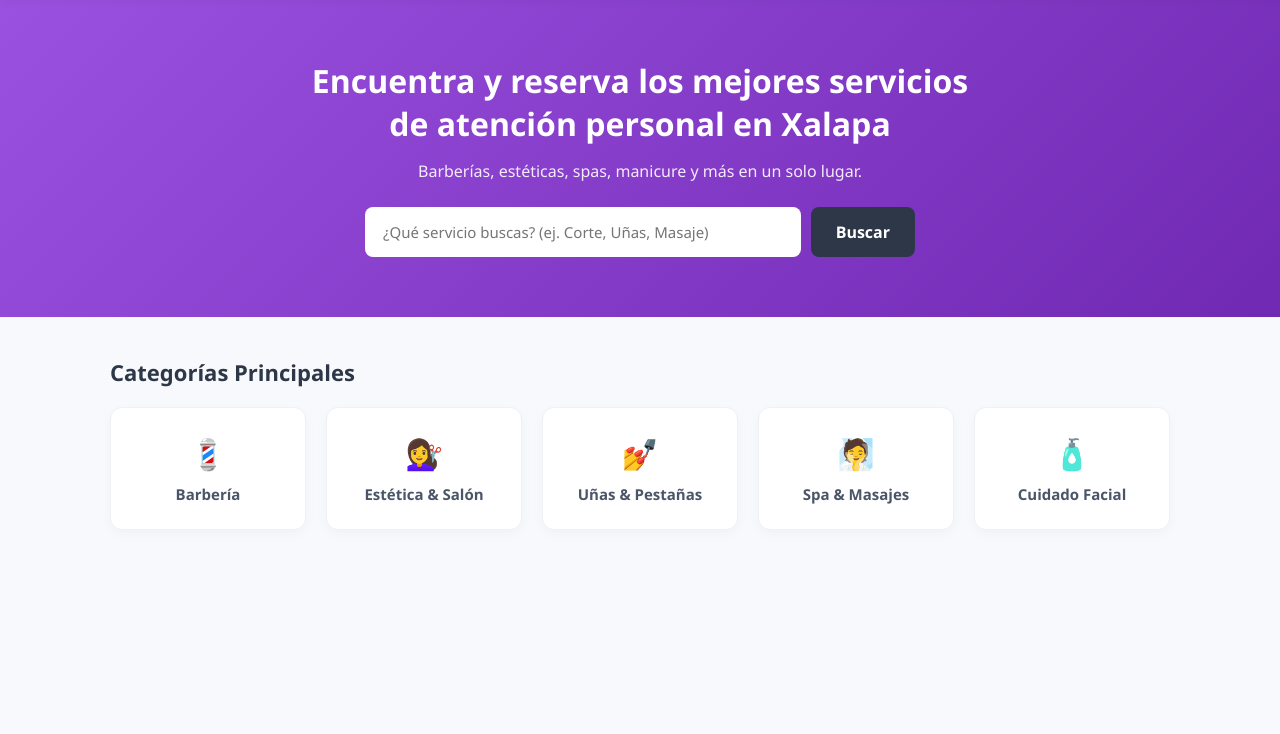
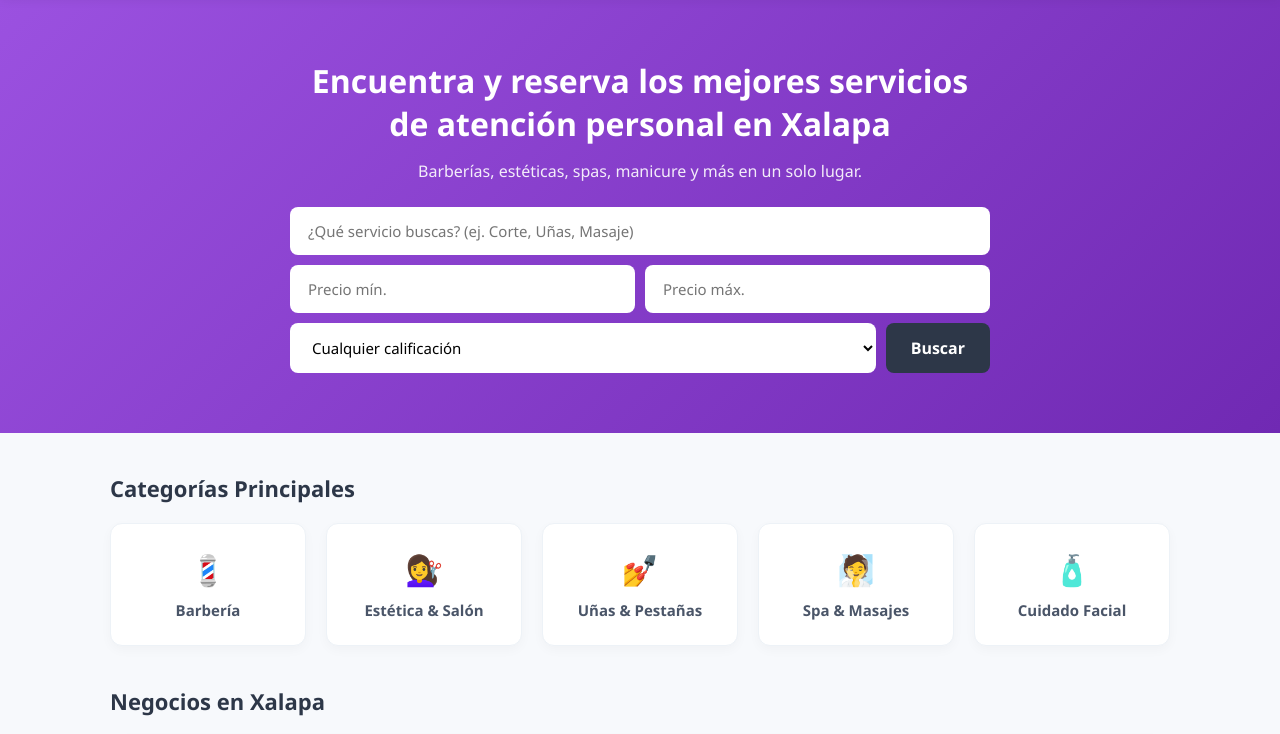
Before and after one commit to flavio117234-cyber/bienestar_belleza, a PHP site: page / in a window 1280 px wide. Shown: the part 68-802 px from the top of the page. Before the commit the page ends 572 px from the top, so only its background shows below. Run offline with PHP 8.4, Linux system fonts and the light colour scheme; tables that the repository leaves empty hold one stand-in row (values such as "Sample post").

Commit message:
Update index.php

```diff
--- a/index.php
+++ b/index.php
@@ -13,6 +13,56 @@ $ruta_foto = "uploads/perfiles/" . $foto_perfil;
 if (!file_exists($ruta_foto) || empty($foto_perfil)) {
     $ruta_foto = "https://ui-avatars.com/api/?name=" . urlencode($nombre_usuario) . "&background=9b51e0&color=ffffff";
 }
+
+// Filtrado de negocios: texto (nombre, descripción o servicio), rango de precio y calificación mínima
+$q = trim($_GET['q'] ?? '');
+$precio_min = (isset($_GET['precio_min']) && is_numeric($_GET['precio_min'])) ? (float) $_GET['precio_min'] : '';
+$precio_max = (isset($_GET['precio_max']) && is_numeric($_GET['precio_max'])) ? (float) $_GET['precio_max'] : '';
+$calif_min = (isset($_GET['calif_min']) && is_numeric($_GET['calif_min'])) ? (int) $_GET['calif_min'] : 0;
+
+$sql = "SELECT n.id, n.nombre_negocio, n.descripcion, n.direccion, n.telefono, n.horario, n.foto_portada,
+        (SELECT AVG(r.calificacion) FROM resenas r WHERE r.negocio_id = n.id) AS promedio,
+        (SELECT MIN(s.precio) FROM servicios s WHERE s.negocio_id = n.id) AS precio_desde
+        FROM negocios n WHERE 1=1";
+$tipos = "";
+$params = [];
+
+if ($q !== '') {
+    $sql .= " AND (n.nombre_negocio LIKE ? OR n.descripcion LIKE ? OR EXISTS (SELECT 1 FROM servicios s WHERE s.negocio_id = n.id AND (s.nombre_servicio LIKE ? OR s.descripcion LIKE ?)))";
+    $like = "%" . $q . "%";
+    $tipos .= "ssss";
+    array_push($params, $like, $like, $like, $like);
+}
+
+if ($precio_min !== '' || $precio_max !== '') {
+    $sql .= " AND EXISTS (SELECT 1 FROM servicios s WHERE s.negocio_id = n.id";
+    if ($precio_min !== '') {
+        $sql .= " AND s.precio >= ?";
+        $tipos .= "d";
+        $params[] = $precio_min;
+    }
+    if ($precio_max !== '') {
+        $sql .= " AND s.precio <= ?";
+        $tipos .= "d";
+        $params[] = $precio_max;
+    }
+    $sql .= ")";
+}
+
+if ($calif_min > 0) {
+    $sql .= " HAVING promedio >= ?";
+    $tipos .= "i";
+    $params[] = $calif_min;
+}
+
+$sql .= " ORDER BY promedio DESC, n.nombre_negocio ASC";
+
+$stmt_negocios = $conexion->prepare($sql);
+if ($tipos !== "") {
+    $stmt_negocios->bind_param($tipos, ...$params);
+}
+$stmt_negocios->execute();
+$negocios = $stmt_negocios->get_result()->fetch_all(MYSQLI_ASSOC);
 ?>
 <!DOCTYPE html>
 <html lang="es">
@@ -68,8 +118,16 @@ if (!file_exists($ruta_foto) || empty($foto_perfil)) {
             <h1>Encuentra y reserva los mejores servicios de atención personal en Xalapa</h1>
             <p>Barberías, estéticas, spas, manicure y más en un solo lugar.</p>
 
-            <form action="index.php" method="GET" class="search-box" autocomplete="off">
-                <input type="text" name="q" placeholder="¿Qué servicio buscas? (ej. Corte, Uñas, Masaje)">
+            <form action="index.php" method="GET" class="search-box" autocomplete="off" style="flex-wrap: wrap; max-width: 700px;">
+                <input type="text" name="q" value="<?php echo htmlspecialchars($q); ?>" placeholder="¿Qué servicio buscas? (ej. Corte, Uñas, Masaje)" style="flex: 1 1 100%;">
+                <input type="number" name="precio_min" min="0" step="any" value="<?php echo $precio_min; ?>" placeholder="Precio mín." style="flex: 1 1 120px;">
+                <input type="number" name="precio_max" min="0" step="any" value="<?php echo $precio_max; ?>" placeholder="Precio máx." style="flex: 1 1 120px;">
+                <select name="calif_min" style="flex: 1 1 150px; padding: 14px 18px; border-radius: 8px; border: none; font-size: 15px; background: #ffffff;">
+                    <option value="0">Cualquier calificación</option>
+                    <?php for ($i = 4; $i >= 1; $i--): ?>
+                        <option value="<?php echo $i; ?>" <?php echo $calif_min === $i ? 'selected' : ''; ?>><?php echo $i; ?>★ o más</option>
+                    <?php endfor; ?>
+                </select>
                 <button type="submit" class="btn btn-search">Buscar</button>
             </form>
         </div>
@@ -102,6 +160,38 @@ if (!file_exists($ruta_foto) || empty($foto_perfil)) {
         </div>
     </section>
 
+    <!-- Sección de Negocios (resultado del filtrado) -->
+    <section id="destacados" class="main-container">
+        <h2 class="section-title">Negocios en Xalapa</h2>
+        <?php if (empty($negocios)): ?>
+            <p style="color: #718096;">No se encontraron negocios con los filtros seleccionados.</p>
+        <?php else: ?>
+            <div class="categories-grid" style="grid-template-columns: repeat(auto-fit, minmax(260px, 1fr));">
+                <?php foreach ($negocios as $negocio): ?>
+                    <?php
+                    $ruta_portada = "uploads/negocios/" . $negocio['foto_portada'];
+                    if (empty($negocio['foto_portada']) || !file_exists($ruta_portada)) {
+                        $ruta_portada = "https://images.unsplash.com/photo-1522337360788-8b13dee7a37e?q=80&w=800&auto=format&fit=crop";
+                    }
+                    ?>
+                    <div class="category-card" style="text-align: left; padding: 0; overflow: hidden;">
+                        <img src="<?php echo htmlspecialchars($ruta_portada); ?>" alt="Portada de negocio" style="width: 100%; height: 140px; object-fit: cover;">
+                        <div style="padding: 15px; font-size: 13px; color: #4a5568;">
+                            <h3 style="font-size: 17px; color: #2d3748; margin-bottom: 4px;"><?php echo htmlspecialchars($negocio['nombre_negocio']); ?></h3>
+                            <p style="color: #718096; margin-bottom: 8px;"><?php echo !empty($negocio['descripcion']) ? htmlspecialchars($negocio['descripcion']) : 'Sin descripción registrada.'; ?></p>
+                            <p>⭐ <?php echo $negocio['promedio'] !== null ? number_format($negocio['promedio'], 1) : 'Sin calificaciones'; ?></p>
+                            <?php if ($negocio['precio_desde'] !== null): ?>
+                                <p>💲 Desde $<?php echo number_format($negocio['precio_desde'], 2); ?></p>
+                            <?php endif; ?>
+                            <p>📍 <?php echo htmlspecialchars($negocio['direccion']); ?></p>
+                            <p>📞 <?php echo htmlspecialchars($negocio['telefono'] ?? ''); ?></p>
+                        </div>
+                    </div>
+                <?php endforeach; ?>
+            </div>
+        <?php endif; ?>
+    </section>
+
     <!-- Pie de página
     <footer class="footer">
         <p>&copy; // <?php echo date('Y');  ?> Servicios Bienestar y Belleza - Xalapa, Veracruz.</p>
```
